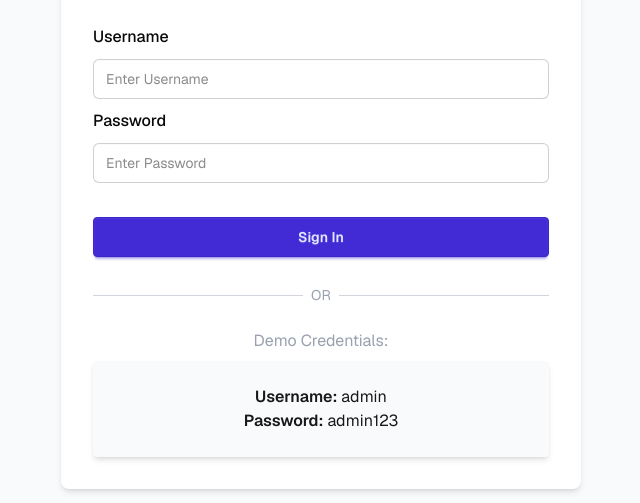
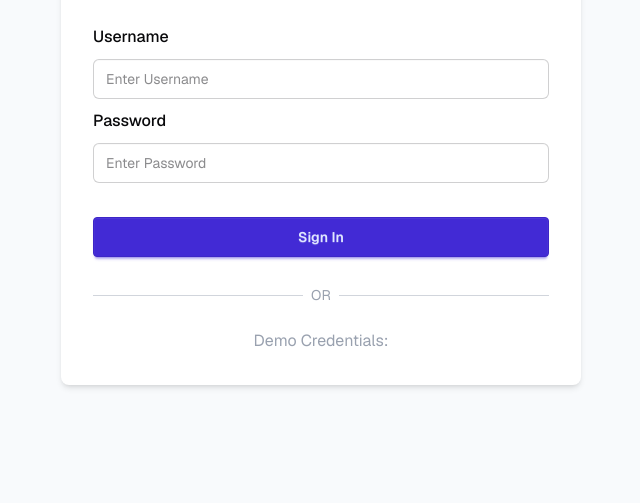
Before and after one commit to Nur-Ahammed-Tonmoy/githubIssueTracker, a plain HTML site: page index.html in a window 1280 px wide. Shown: the part 297-800 px from the top of the page, without its empty margins (319-959 px from the left). Drawn offline with nearby package versions, Linux system fonts and the light colour scheme.

Commit message:
someyhing chcanged

```diff
--- a/index.html
+++ b/index.html
@@ -52,10 +52,7 @@
         </div>
         <div class="text-center space-y-2">
             <p class="text-[16px] text-gray-400">Demo Credentials:</p>
-            <div class="p-6 bg-[#f8fafc] shadow-md rounded-sm">
-                <p><span class="font-semibold">Username:</span> admin</p>
-                <p><span class="font-semibold">Password:</span> admin123</p>
-            </div>
+
         </div>
     </main>
 
```
